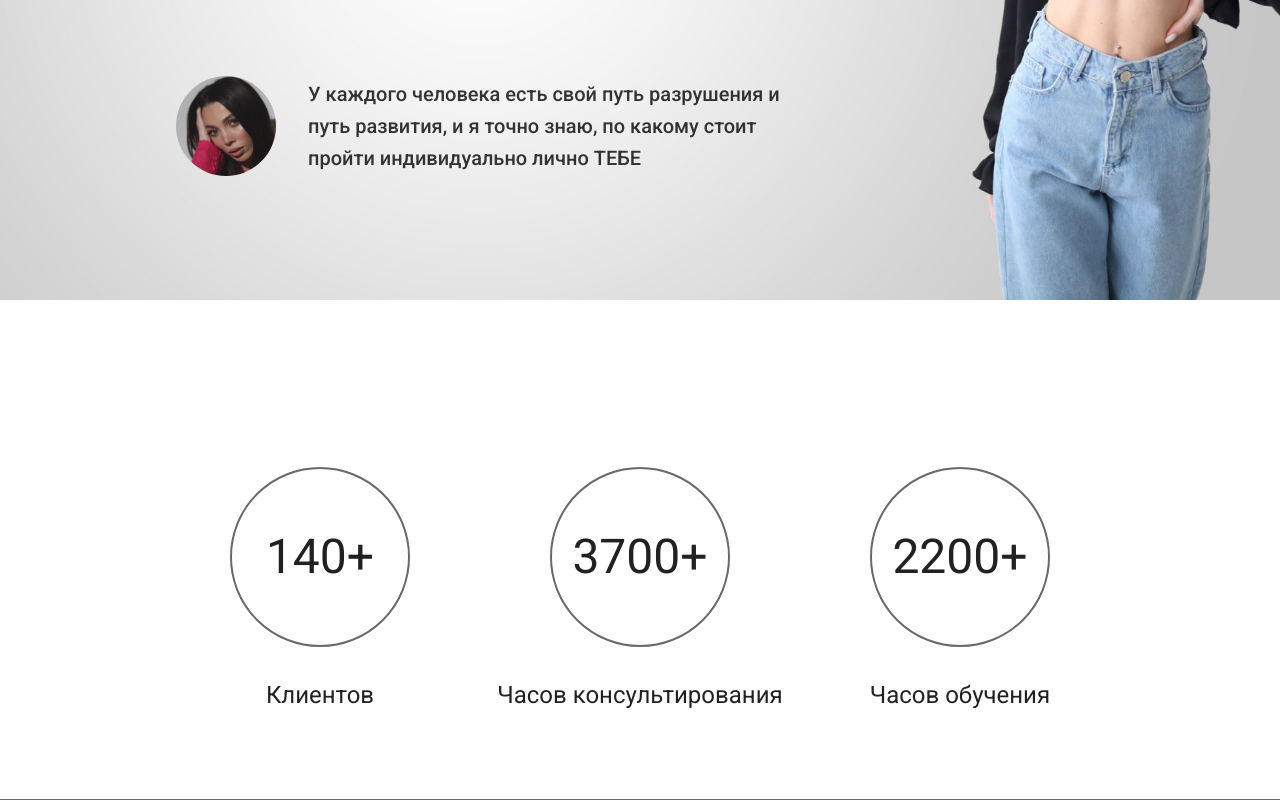
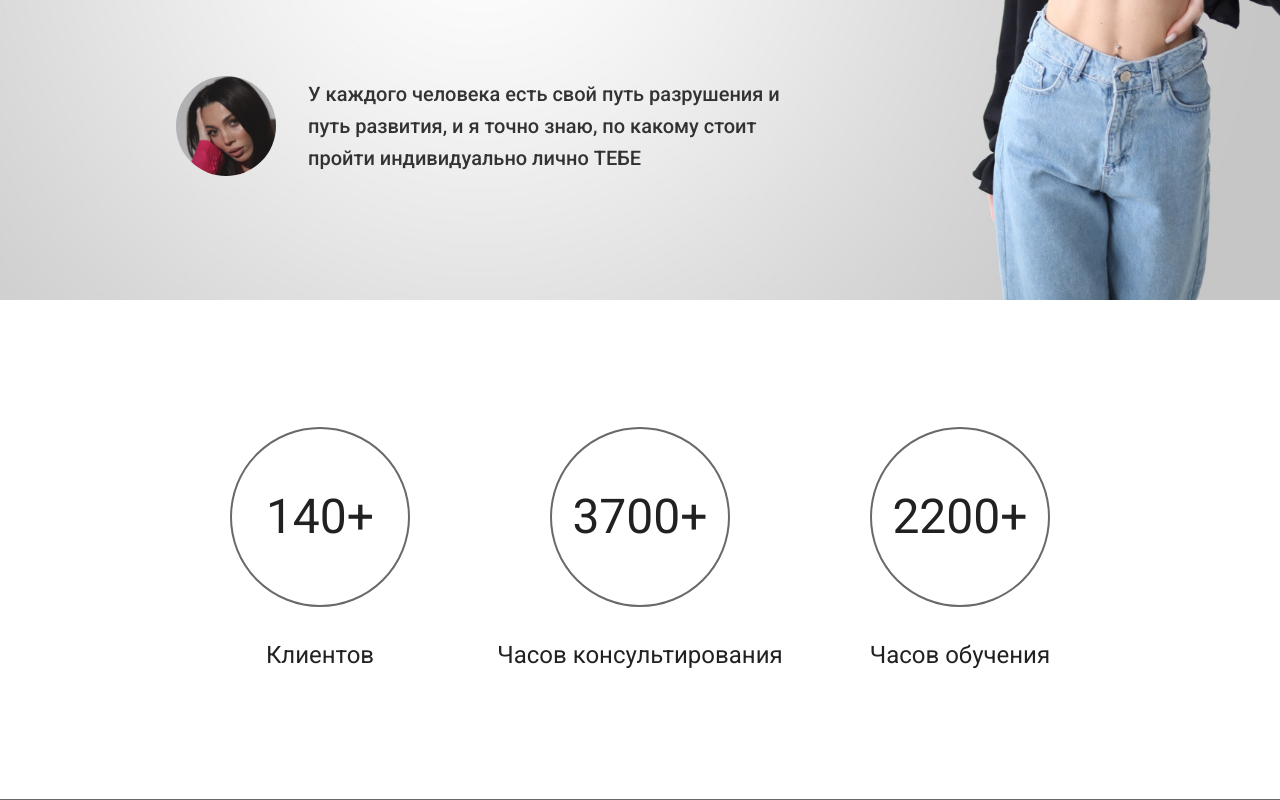
Before and after one commit to limetrack/roxy, a Next.js app: page / in a window 1280 px wide. Shown: the part 500-1300 px from the top of the page. Built offline with nearby package versions, Linux system fonts and the light colour scheme.

Commit message:
Section expirience padding fix

```diff
--- a/src/app/page.jsx
+++ b/src/app/page.jsx
@@ -79,7 +79,6 @@ export default function HomePage() {
         rowSpacing={0}
         columnSpacing={0}
         sx={{
-          pt: 10,
           px: WIDE_AREA_PARAMS,
           minWidth: '100%',
           height: '500px',
```
